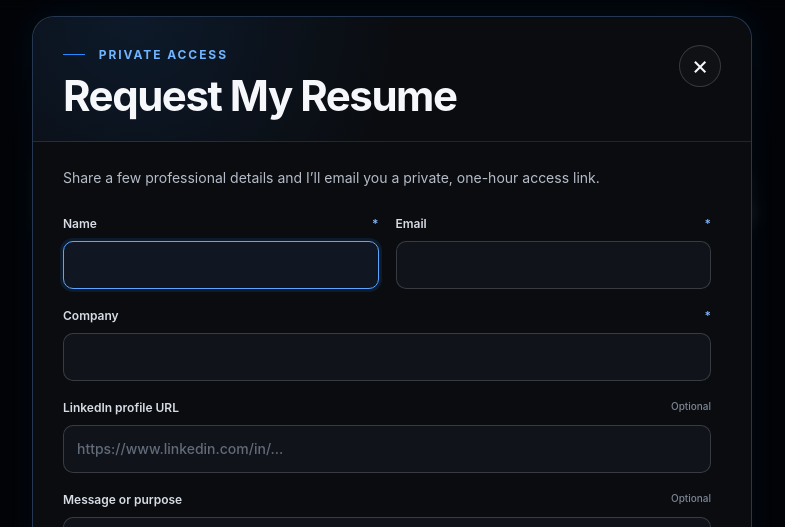
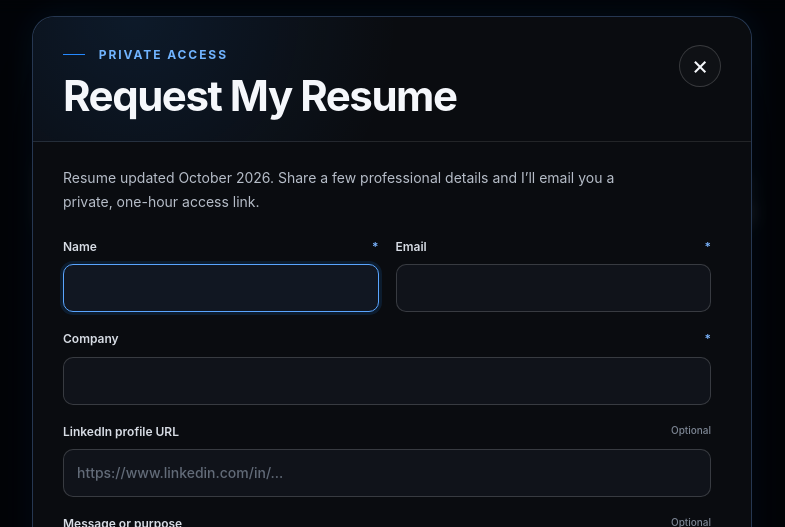
Before and after one commit to csarun2012/arun-portfolio, a website: page index.html in a window 1280 px wide. Both pictures are taken after a click on the button "Request My Resume". Shown: the part 12346-12873 px from the top of the page, without its empty margins (248-1033 px from the left). Before the commit the page ends 12000 px from the top, so only its background shows below. After the commit the page ends 12000 px from the top, so only its background shows below. Drawn offline with nearby package versions, Linux system fonts and the light colour scheme; no server answers.

Commit message:
Show October 2026 resume update in request dialog

```diff
--- a/index.html
+++ b/index.html
@@ -897,7 +897,7 @@
 
         <div class="resume-dialog-content">
           <p id="resume-request-description">
-            Share a few professional details and I’ll email you a private, one-hour access link.
+            Resume updated October 2026. Share a few professional details and I’ll email you a private, one-hour access link.
           </p>
 
           <form id="resume-request-form" novalidate>
```
